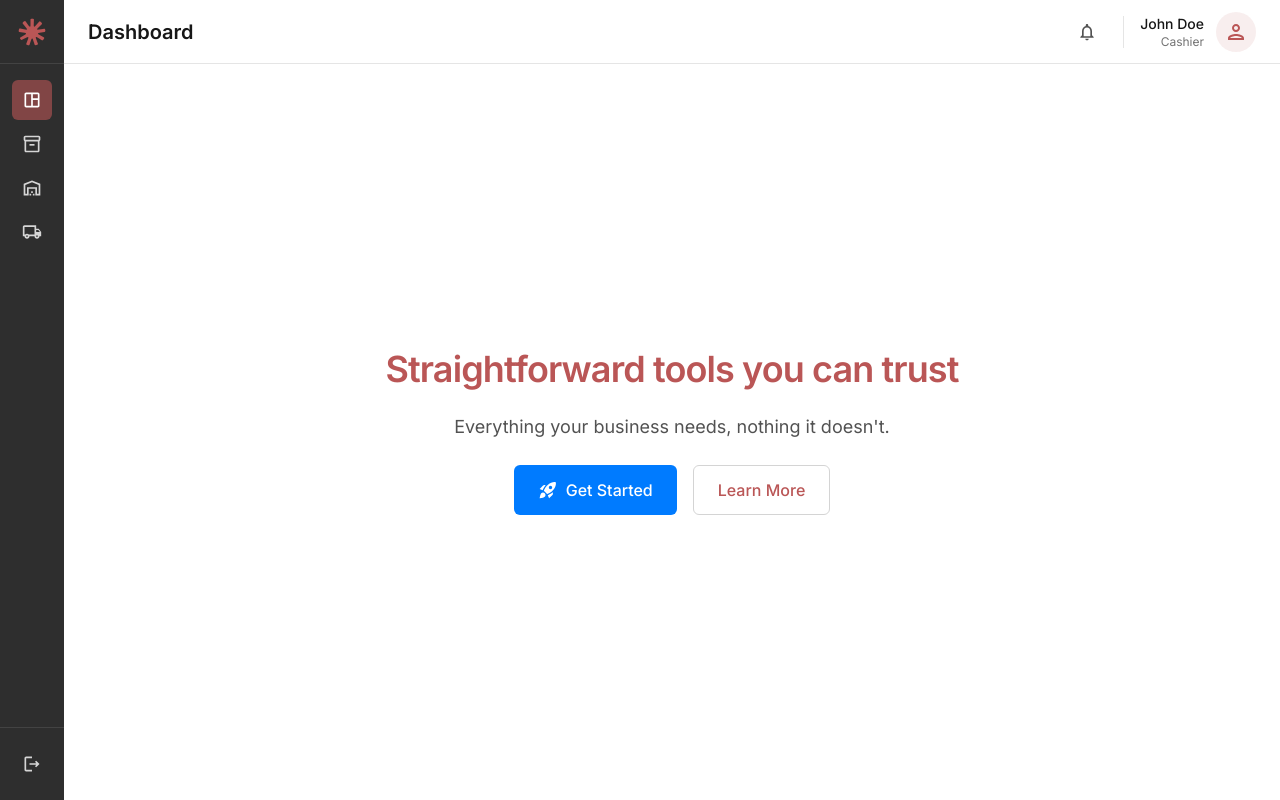
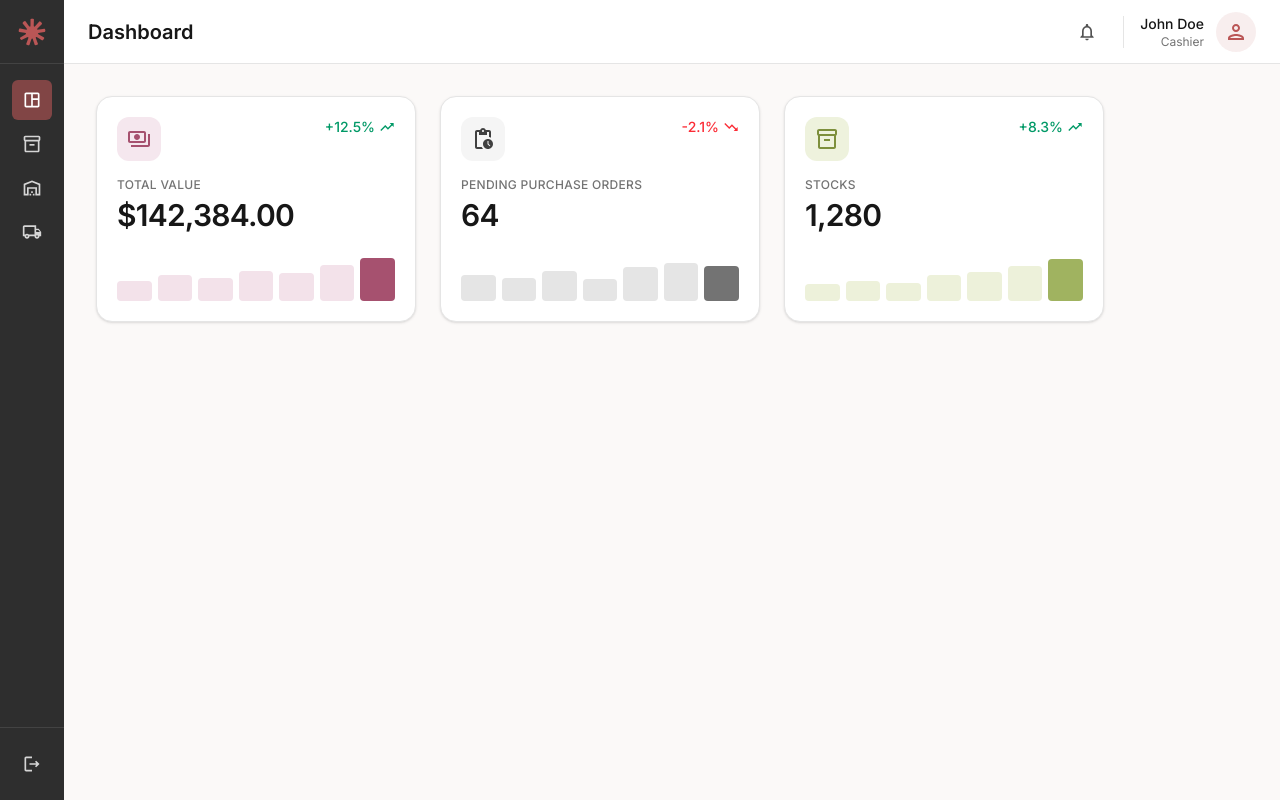
Before and after one commit to DanDeeHub/talli, a Next.js app: page / in a window 1280 px wide. Built offline with nearby package versions, Linux system fonts and the light colour scheme.

Commit message:
chore: new containers added

```diff
--- /dev/null
+++ b/app/StatCard.tsx
@@ -0,0 +1,79 @@
+import { TrendingUpIcon, TrendingDownIcon } from "./icons";
+
+type IconType = React.ComponentType<{ className?: string }>;
+
+type ToneKey = "accent" | "neutral" | "olive" | "rose";
+type Tone = { iconBox: string; bar: string; barLast: string };
+
+const tones: Record<ToneKey, Tone> = {
+  accent: { iconBox: "bg-accent/10 text-accent", bar: "bg-accent/15", barLast: "bg-accent" },
+  neutral: {
+    iconBox: "bg-neutral-100 text-neutral-700",
+    bar: "bg-neutral-200",
+    barLast: "bg-neutral-500",
+  },
+  olive: {
+    iconBox: "bg-[#eef2dd] text-[#7d8f3c]",
+    bar: "bg-[#edf1da]",
+    barLast: "bg-[#a0b360]",
+  },
+  rose: {
+    iconBox: "bg-[#f5e7ee] text-[#a6516f]",
+    bar: "bg-[#f3e2ea]",
+    barLast: "bg-[#a6516f]",
+  },
+};
+
+export default function StatCard({
+  Icon,
+  label,
+  value,
+  change,
+  series,
+  tone = "accent",
+}: {
+  Icon: IconType;
+  label: string;
+  value: string;
+  change: number;
+  series: number[];
+  tone?: ToneKey;
+}) {
+  const t = tones[tone];
+  const up = change >= 0;
+  const Trend = up ? TrendingUpIcon : TrendingDownIcon;
+  const trendColor = up ? "text-emerald-600" : "text-red-500";
+
+  return (
+    <div className="w-full max-w-xs rounded-2xl border border-neutral-200 bg-white p-5 shadow-sm">
+      <div className="flex items-start justify-between">
+        <div className={`flex h-11 w-11 items-center justify-center rounded-xl ${t.iconBox}`}>
+          <Icon className="h-6 w-6" />
+        </div>
+        <span className={`flex items-center gap-1 text-sm font-medium ${trendColor}`}>
+          {up ? "+" : ""}
+          {change}%<Trend className="h-4 w-4" />
+        </span>
+      </div>
+
+      <p className="mt-4 text-xs font-medium uppercase tracking-wide text-neutral-500">
+        {label}
+      </p>
+      <p className="mt-1 text-3xl font-semibold tracking-tight text-neutral-900">
+        {value}
+      </p>
+
+      <div className="mt-5 flex h-12 items-end gap-1.5">
+        {series.map((h, i) => (
+          <div
+            key={i}
+            style={{ height: `${h}%` }}
+            className={`flex-1 rounded-sm ${
+              i === series.length - 1 ? t.barLast : t.bar
+            }`}
+          />
+        ))}
+      </div>
+    </div>
+  );
+}
--- a/app/icons.tsx
+++ b/app/icons.tsx
@@ -84,6 +84,38 @@ export function PersonIcon(props: IconProps) {
   );
 }
 
+export function PaymentsIcon(props: IconProps) {
+  return (
+    <Svg {...props}>
+      <path d="M19 14V6c0-1.1-.9-2-2-2H3c-1.1 0-2 .9-2 2v8c0 1.1.9 2 2 2h14c1.1 0 2-.9 2-2m-2 0H3V6h14zm-7-7c-1.66 0-3 1.34-3 3s1.34 3 3 3 3-1.34 3-3-1.34-3-3-3m13 0v11c0 1.1-.9 2-2 2H4v-2h17V7z" />
+    </Svg>
+  );
+}
+
+export function TrendingUpIcon(props: IconProps) {
+  return (
+    <Svg {...props}>
+      <path d="m16 6 2.29 2.29-4.88 4.88-4-4L2 16.59 3.41 18l6-6 4 4 6.3-6.29L22 12V6z" />
+    </Svg>
+  );
+}
+
+export function PendingActionsIcon(props: IconProps) {
+  return (
+    <Svg {...props}>
+      <path d="M17 12c-2.76 0-5 2.24-5 5s2.24 5 5 5 5-2.24 5-5-2.24-5-5-5m1.65 7.35L16.5 17.2V14h1v2.79l1.85 1.85zM18 3h-3.18C14.4 1.84 13.3 1 12 1s-2.4.84-2.82 2H6c-1.1 0-2 .9-2 2v15c0 1.1.9 2 2 2h6.11c-.59-.57-1.07-1.25-1.42-2H6V5h2v3h8V5h2v5.08c.71.1 1.38.31 2 .6V5c0-1.1-.9-2-2-2m-6 2c-.55 0-1-.45-1-1s.45-1 1-1 1 .45 1 1-.45 1-1 1" />
+    </Svg>
+  );
+}
+
+export function TrendingDownIcon(props: IconProps) {
+  return (
+    <Svg {...props}>
+      <path d="m16 18 2.29-2.29-4.88-4.88-4 4L2 7.41 3.41 6l6 6 4-4 6.3 6.29L22 12v6z" />
+    </Svg>
+  );
+}
+
 export function RocketIcon(props: IconProps) {
   return (
     <Svg {...props}>
--- a/app/page.tsx
+++ b/app/page.tsx
@@ -3,7 +3,8 @@
 import { useState } from "react";
 import Sidebar from "./Sidebar";
 import Header from "./Header";
-import { RocketIcon } from "./icons";
+import StatCard from "./StatCard";
+import { PaymentsIcon, PendingActionsIcon, InventoryIcon } from "./icons";
 
 export default function Home() {
   const [active, setActive] = useState("Dashboard");
@@ -21,22 +22,37 @@ export default function Home() {
       <div className="flex min-w-0 flex-1 flex-col">
         <Header title={active} onMenuClick={() => setMobileOpen(true)} />
 
-        <main className="flex flex-1 flex-col items-center justify-center gap-6 bg-secondary p-8 text-center">
-          <h1 className="max-w-2xl text-3xl font-semibold tracking-tight text-primary sm:text-4xl">
-            Straightforward tools you can trust
-          </h1>
-          <p className="max-w-md text-lg text-neutral-600">
-            Everything your business needs, nothing it doesn&apos;t.
-          </p>
-          <div className="flex flex-col gap-4 sm:flex-row">
-            <button className="flex items-center justify-center gap-2 rounded-md bg-accent px-6 py-3 font-medium text-white transition-colors hover:opacity-90">
-              <RocketIcon className="h-5 w-5" />
-              Get Started
-            </button>
-            <button className="rounded-md border border-neutral-300 px-6 py-3 font-medium text-primary transition-colors hover:bg-neutral-100">
-              Learn More
-            </button>
-          </div>
+        <main className="flex-1 overflow-y-auto bg-[#fbf9f8] p-6 sm:p-8">
+          {active === "Dashboard" ? (
+            <div className="flex flex-wrap gap-6">
+              <StatCard
+                Icon={PaymentsIcon}
+                label="Total Value"
+                value="$142,384.00"
+                change={12.5}
+                series={[42, 55, 48, 63, 58, 75, 90]}
+                tone="rose"
+              />
+              <StatCard
+                Icon={PendingActionsIcon}
+                label="Pending Purchase Orders"
+                value="64"
+                change={-2.1}
+                series={[55, 48, 62, 45, 70, 80, 72]}
+                tone="neutral"
+              />
+              <StatCard
+                Icon={InventoryIcon}
+                label="Stocks"
+                value="1,280"
+                change={8.3}
+                series={[35, 42, 38, 55, 60, 72, 88]}
+                tone="olive"
+              />
+            </div>
+          ) : (
+            <p className="text-neutral-500">{active} content goes here.</p>
+          )}
         </main>
       </div>
     </div>
```
